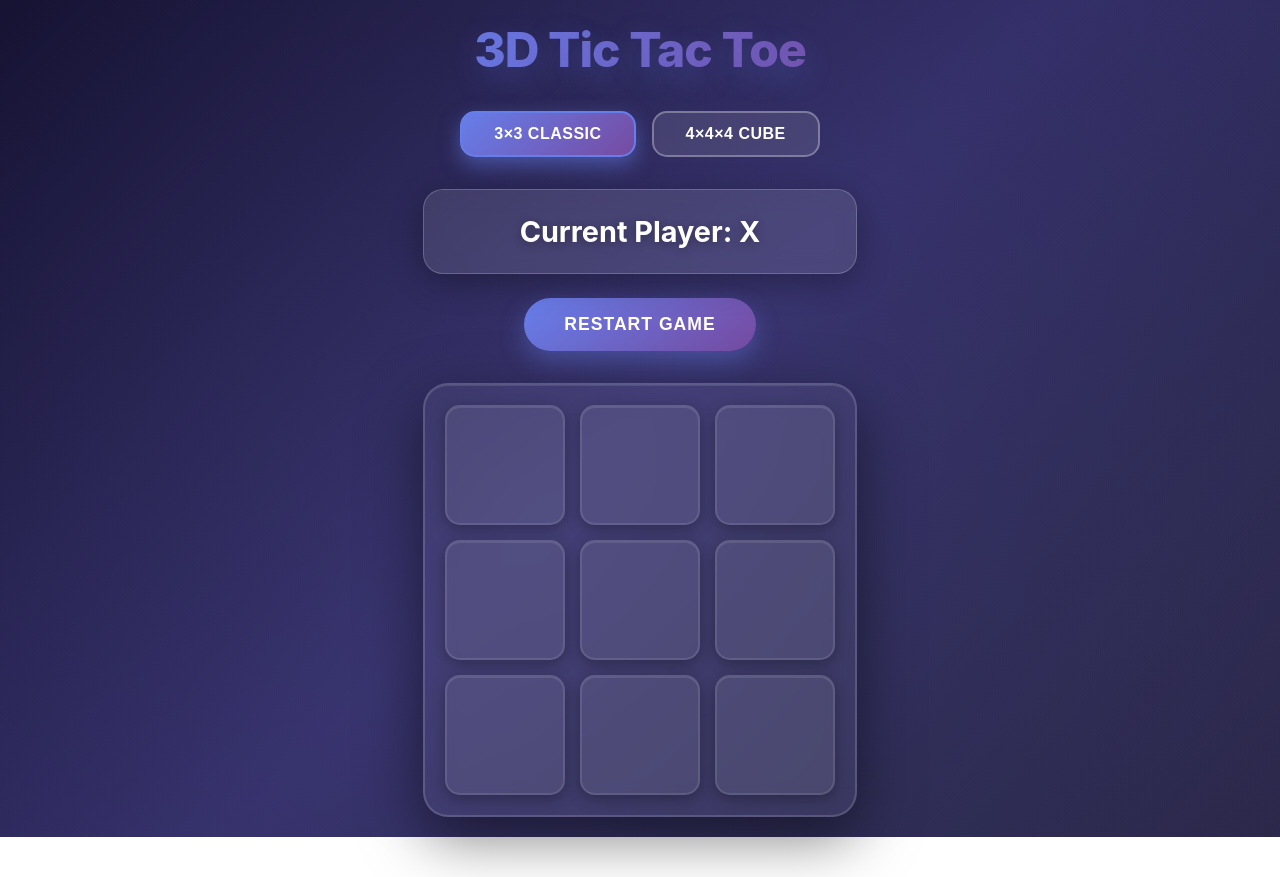
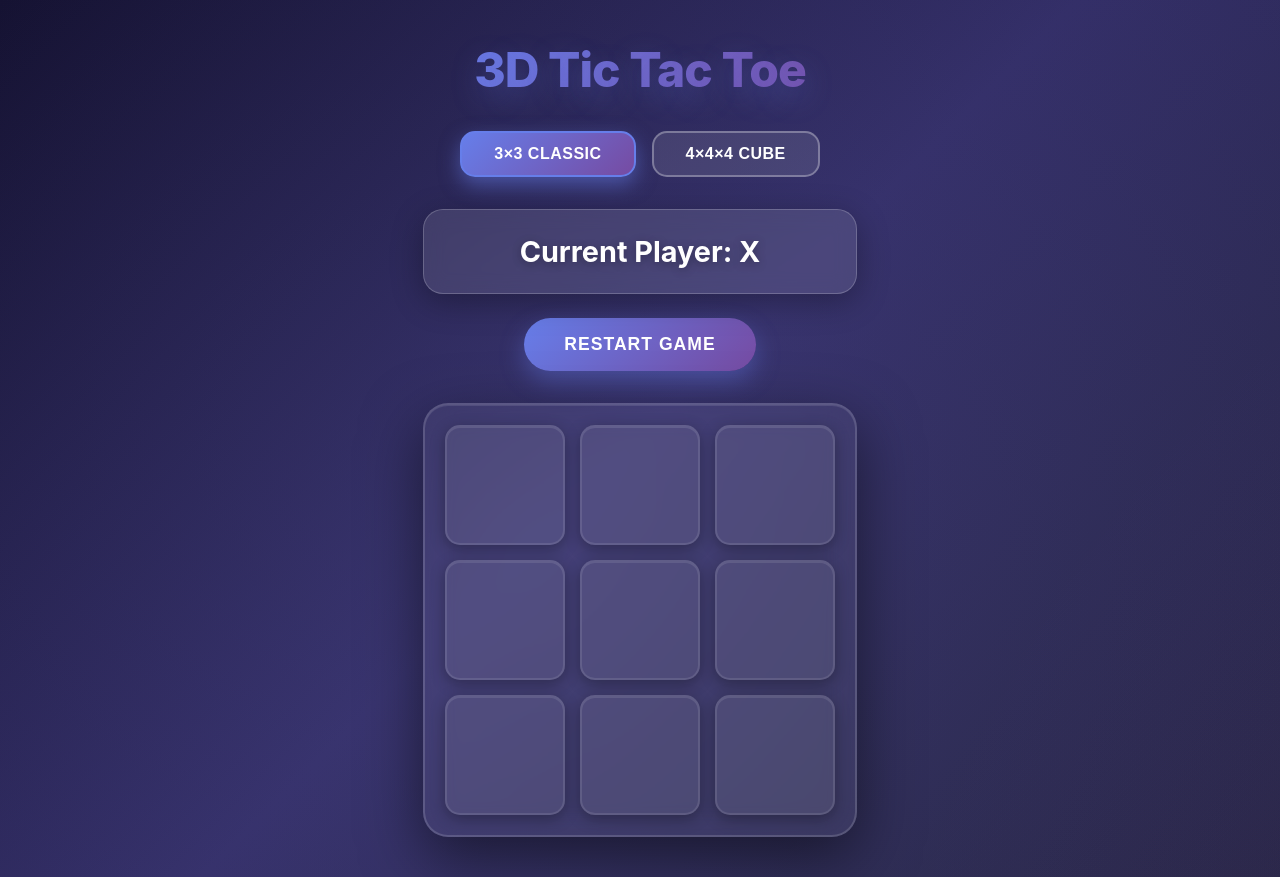
Before and after one commit to waquasarshad/tic-tac-toe, a React (Vite) app: page / in a window 1280 px wide. Before the commit the page ends 837 px from the top, so only its background shows below. Built offline with nearby package versions, Linux system fonts and the light colour scheme.

Commit message:
Fix viewport scrolling - allow full page visibility

```diff
--- a/src/assets/styles/global.css
+++ b/src/assets/styles/global.css
@@ -17,12 +17,13 @@ body {
   display: flex;
   align-items: center;
   justify-content: center;
-  padding: 20px;
+  padding: 40px 20px;
   background-image:
     radial-gradient(circle at 20% 30%, rgba(120, 119, 198, 0.15) 0%, transparent 50%),
     radial-gradient(circle at 80% 70%, rgba(138, 43, 226, 0.15) 0%, transparent 50%);
   background-size: 200% 200%;
   transition: background-position 0.3s ease-out;
+  overflow-y: auto;
 }
 
 .game-container {
```
